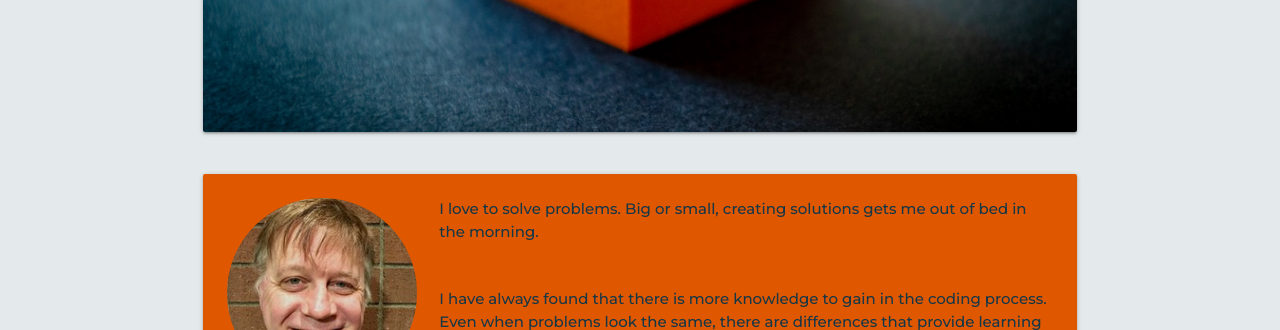
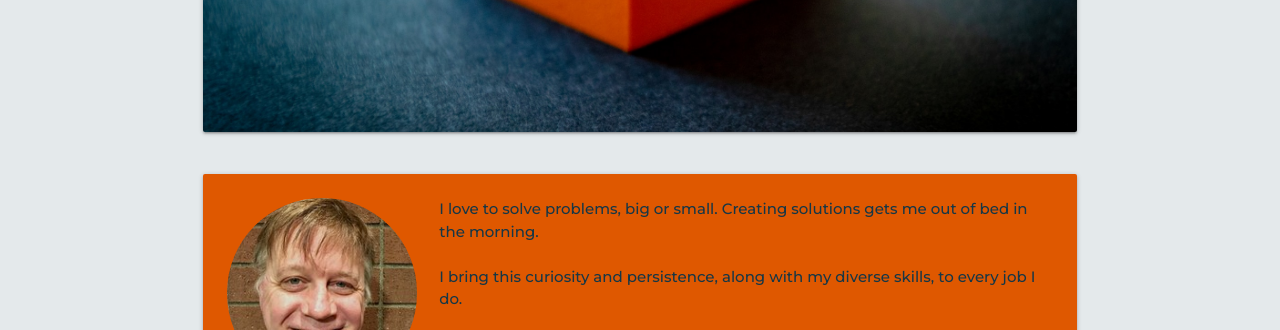
Before and after one commit to scottarock/portfolio, a plain HTML site: page index.html in a window 1280 px wide. Shown: the part 470-800 px from the top of the page. Drawn offline with nearby package versions, Linux system fonts and the light colour scheme.

Commit message:
Updated some text

```diff
--- a/css/style.css
+++ b/css/style.css
@@ -71,7 +71,7 @@
   left: 3px;
 }
 
-.arrow-con.right {
+.arrow-icon.right {
   left: -3px;
 }
 
--- a/index.html
+++ b/index.html
@@ -317,9 +317,9 @@
                     <img src="images/profile-pic.jpg" alt="profile picture" class="responsive-img circle">
                   </div>
                   <div class="col s12 m9">
-                    <p>I love to solve problems. Big or small, creating solutions gets me out of bed in the morning.</p>
+                    <p>I love to solve problems, big or small. Creating solutions gets me out of bed in the morning.</p>
                     <br>
-                    <p></p>
+                    <p>I bring this curiosity and persistence, along with my diverse skills, to every job I do.</p>
                     <br>
                     <p>I have always found that there is more knowledge to gain in the coding process. Even when problems look the same, there are differences that provide learning experiences. It is always a good day when you gain a little more insight.</p>
                   </div>
```
Also changed, not shown: 1 other file.
